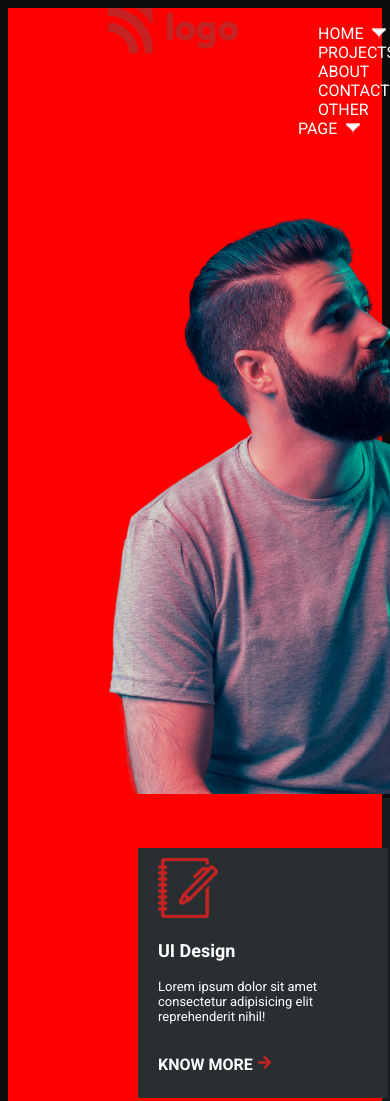
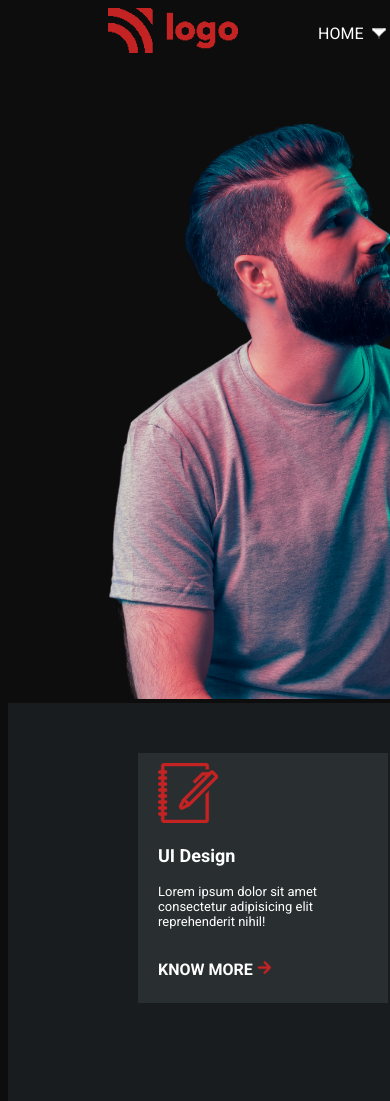
Before and after one commit to VidyaSagarMehar/live-project-15-VisualDesigner, a plain HTML site: page index.html in a window 390 px wide. Shown: the top 1101 px of the page. Drawn offline with Linux system fonts and the light colour scheme.

Commit message:
checking nav menu

```diff
--- a/media.css
+++ b/media.css
@@ -1,14 +1,17 @@
 /* media querry */
 /* mobile */
 @media only screen and (min-width:320px) and (max-width:480px){
-    body{
-        background-color: red;
-    }
+
+    nav{
+                width: 600px;
+            }
+
+
+
 
 }
+
+
 @media only screen and (min-width:481px) and (max-width:768px){
-    body{
-        background-color: yellow;
-    }
 
 }
```
